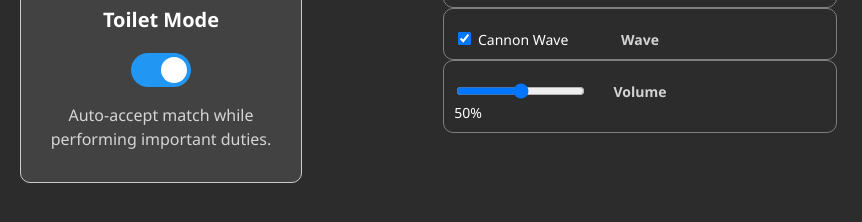
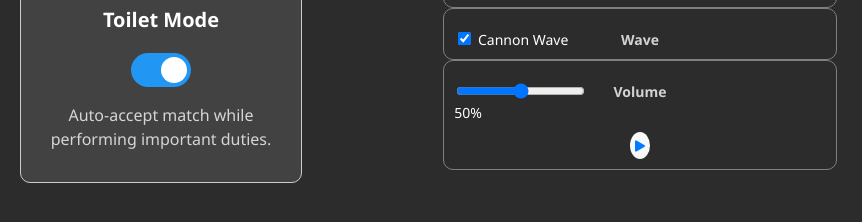
Before and after one commit to MatteoLucerni/typescript-spark-lol-vocalizer, a browser extension: page src/desktop/desktop.html in a window 1280 px wide. Shown: the part 488-710 px from the top of the page, 0-862 px from the left. Drawn offline with nearby package versions, Linux system fonts and the light colour scheme.

Commit message:
feat: test button html in homepage

```diff
--- a/public/css/desktop.css
+++ b/public/css/desktop.css
@@ -182,6 +182,28 @@ main {
 .desktopBottom>#right {
   flex: 1;
   color: #ffffff;
+}
+
+.audio-test-button {
+  margin-top: 10px;
+  text-align: center;
+}
+
+.audio-test-button button {
+  background-color: #f8f9fa;
+  border: none;
+  cursor: pointer;
+  font-size: 16px;
+  border-radius: 50%;
+}
+
+.audio-test-button button:hover {
+  background-color: #e2e6ea;
+}
+
+.audio-test-button i {
+  font-size: 20px;
+  color: #007bff;
 }
 
 .desktopBottom>#left h2,
--- a/src/desktop/desktop.html
+++ b/src/desktop/desktop.html
@@ -7,6 +7,9 @@
   <link rel="stylesheet" href="../../css/header.css" />
   <link rel="stylesheet" href="../../css/desktop.css" />
   <link rel="stylesheet" href="../../css/modal.css" />
+  <link rel="stylesheet"
+    href="https://cdnjs.cloudflare.com/ajax/libs/bootstrap-icons/1.8.1/font/bootstrap-icons.min.css">
+
   <title>Spark - Desktop Page</title>
 </head>
 
@@ -81,11 +84,19 @@
           </div>
         </div>
         <!-- Volume Slider -->
-        <div class="switch-section mt-4 volume-control">
-          <h6 class="switch-section-title">Volume</h6>
-          <input type="range" class="form-range" id="volumeSlider" min="0" max="100" value="50">
-          <div class="text-center">
-            <span id="volumeValue">50</span><span class="percentage-symbol">%</span>
+        <div class="switch-section mt-4 volume-control row align-items-center">
+          <div class="col-10">
+            <h6 class="switch-section-title">Volume</h6>
+            <input type="range" class="form-range" id="volumeSlider" min="0" max="100" value="50">
+            <div class="text-center">
+              <span id="volumeValue">50</span><span class="percentage-symbol">%</span>
+            </div>
+          </div>
+          <!-- Test Audio Button -->
+          <div class="audio-test-button col-2">
+            <button id="testAudioButton" class="btn btn-light" title="Test Audio">
+              <i class="bi bi-play-fill"></i>
+            </button>
           </div>
         </div>
       </div>
```
Also changed, not shown: src/in_game/in_game.html (+3 -1 lines).
